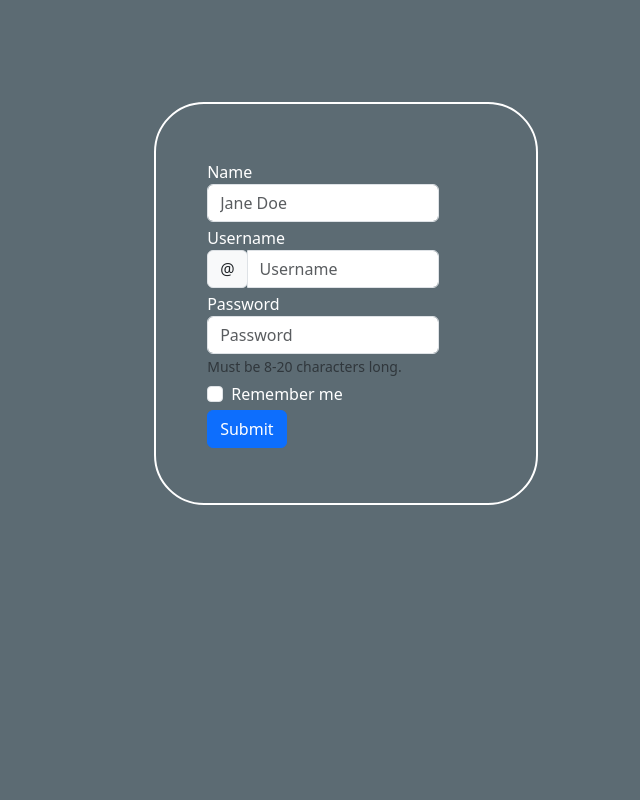
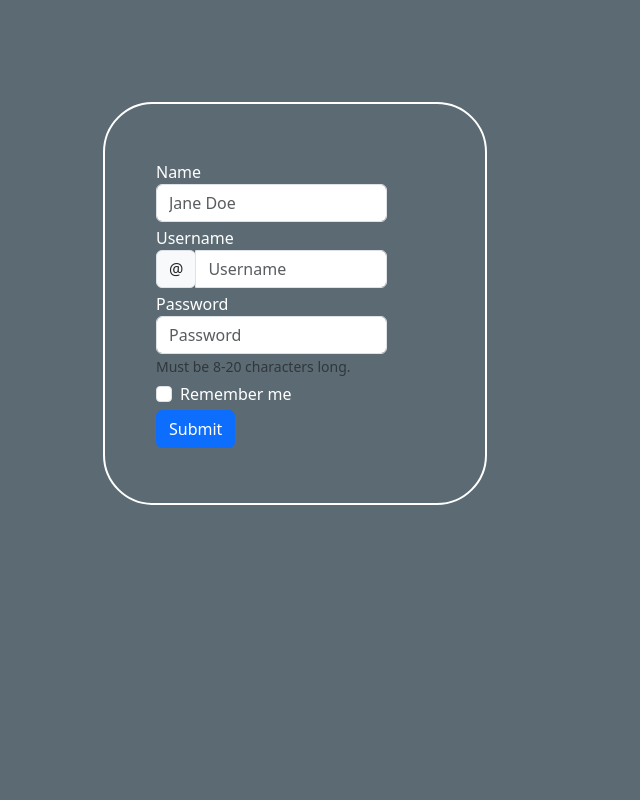
Before and after one commit to Timotheedv/Projet-d-axe_IIM_Dev_Web, a PHP site: page /inscription.html in a window 1280 px wide. Shown: the whole page, without its empty margins (358-998 px from the left). Run offline with PHP 8.4, Linux system fonts and the light colour scheme.

Commit message:
Update inscription.css

```diff
--- a/components/css/inscription.css
+++ b/components/css/inscription.css
@@ -31,7 +31,7 @@ background-color: #444444
 width: 30%;
 padding: 4%;
 margin-top: 8%;
-margin-left: 40%;
+margin-left: 36%;
 border: solid 2px;
 border-radius: 50px;
 color: white;
```
